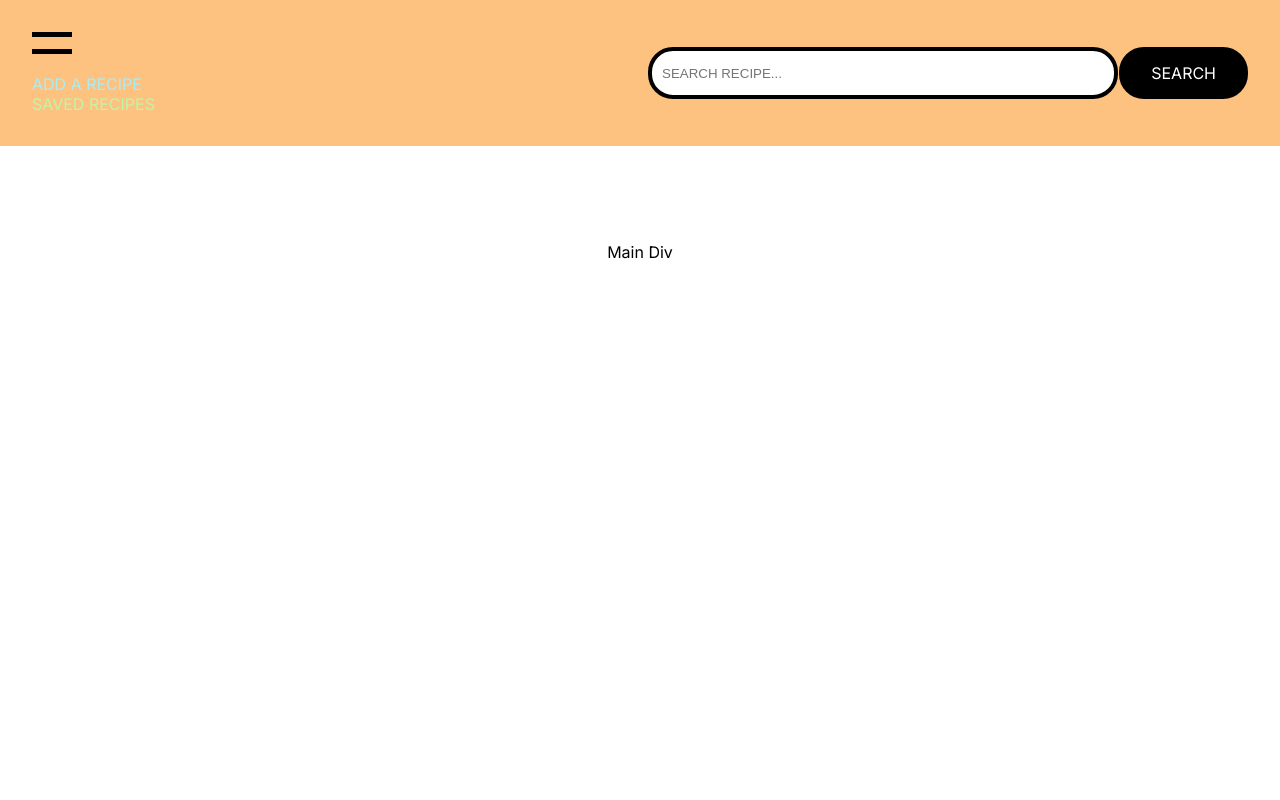
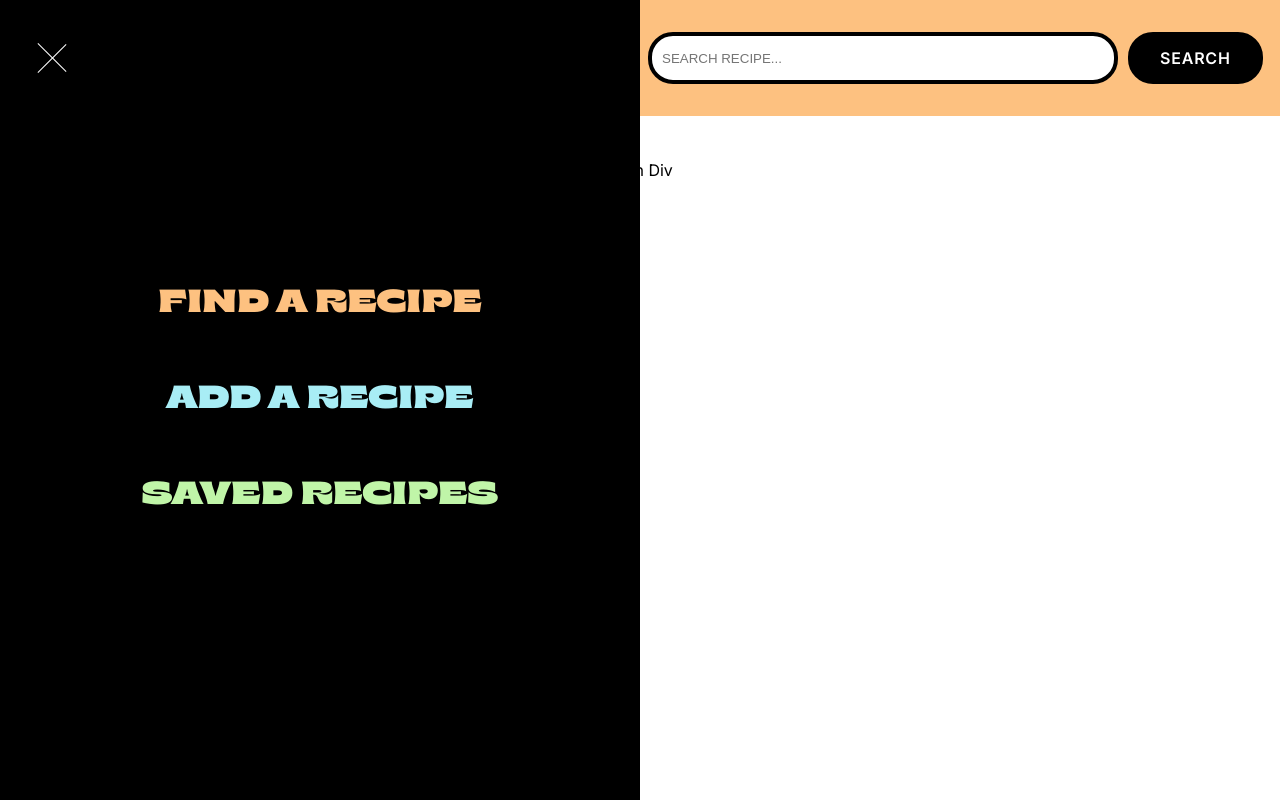
Before and after one commit to janvierjr/collective-eats, a Next.js app: page / in a window 1280 px wide. Both pictures are taken after a click on the button 52 px from the left and 43 px from the top of the page. Shown: the top 800 px of the page. Built offline with nearby package versions, Linux system fonts and the light colour scheme.

Commit message:
update nav menu and hamburger menu active state

```diff
--- a/src/app/components/Navigation/Navbar.tsx
+++ b/src/app/components/Navigation/Navbar.tsx
@@ -13,38 +13,50 @@ const Navbar = () => {
   const [activeNav, setActiveNav] = useState(false);
   const [activeIndex, setActiveIndex] = useState(-1);
 
+  const handleMenuOpen = () => {
+    setActiveNav(!activeNav);
+
+  }
+
   return (
     <header>
       <nav className={styles.navigation}>
         <div className={'max-container'}>
-          <div className='nav-menu-wrapper'>
+          <div className='nav__menu_wrapper'>
             <button
               className={styles.hamburgerButton}
               aria-haspopup='true'
+              type='button'
+              onClick={handleMenuOpen}
+            >
+              <div
+                className={`topLine ${activeNav ? 'active' : ''}`}
+              ></div>
+              <div
+                className={`bottomLine ${activeNav ? 'active' : ''}`}
+              ></div>
+            </button>
+            {activeNav && (
+              <div
+                className={`nav__menu ${activeNav ? 'active' : ''}`}
+                role='menu'
                 aria-expanded={activeNav}
-              type='button'
-              onClick={() => setActiveNav(!activeNav)}
-            >
-              <div className={styles.topLine}></div>
-              <div className={styles.bottomLine}></div>
-            </button>
-            <div
-              className={`${activeNav ? 'active' : ''} nav-menu`}
-              role='menu'
               >
                 {NAV_MENU_LIST.map((menu, index) => {
                   return (
                     <div
                       onClick={() => {
-                      setActiveIndex(index)
-                      setActiveNav(false)
+                        setActiveIndex(index);
+                        setActiveNav(false);
                       }}
-                    key={menu.text}>
+                      key={menu.text}
+                    >
                       <NavItem active={activeIndex === index} {...menu} />
                     </div>
                   );
                 })}
               </div>
+            )}
           </div>
         </div>
         <div className={styles.searchContainer}>
--- a/src/app/components/Navigation/navbar.module.css
+++ b/src/app/components/Navigation/navbar.module.css
@@ -16,19 +16,9 @@
   width: 40px;
   height: 22px;
   cursor: pointer;
+  z-index: 9999;
 }
 
-.topLine {
-  width: 100%;
-  height: 5px;
-  background-color: var(--black);
-}
-
-.bottomLine {
-  width: 100%;
-  height: 5px;
-  background-color: var(--black);
-}
 
 /* NAV ITEM */
 .nav__item {
@@ -39,10 +29,14 @@
 /* SEARCH BAR */
 .searchContainer {
   position: relative;
+  font-family: inter, sans-serif;
+  font-weight: 600;
+  letter-spacing: .05rem;
   min-width: 600px;
   margin: 0 auto;
   display: flex;
   justify-content: space-between;
+  gap: 10px;
 }
 
 .searchInput {
@@ -62,6 +56,5 @@
   }
   .searchInput {
     min-width: calc(250px);
-    margin-right: 10px;
   }
 }
--- a/src/app/globals.css
+++ b/src/app/globals.css
@@ -1,5 +1,11 @@
+
+@font-face {
+  font-family: 'brice';
+  src: url('../../public/fonts/Brice-BlackSemiExpanded.otf');
+}
+
 :root {
-  --max-width: 1280px;
+  --max-width: 1380px;
   --border-radius: 25px;
   --font-mono: ui-monospace, Menlo, Monaco, 'Cascadia Mono', 'Segoe UI Mono',
     'Roboto Mono', 'Oxygen Mono', 'Ubuntu Monospace', 'Source Code Pro',
@@ -14,7 +20,6 @@
   --sky-blue: #A8EDF5;
   --white: white;
 }
-
 
 * {
   box-sizing: border-box;
@@ -34,8 +39,9 @@ a {
 }
 
 .max-container {
-  width: 100%;
-  max-width: 1280px;
+  width: 95%;
+  max-width: var(--max-width);
+  margin: 0 auto;
 }
 
 /* RESET BUTTON + KEEP TAB OUTLINE */
@@ -49,6 +55,71 @@ button {
   padding: 12px 28px;
   border: 4px solid var(--black);
   cursor: pointer;
+}
+
+header {
+  position: fixed;
+  width: 100%;
+  top: 0;
+  z-index: 99;
+}
+
+.nav__menu.active {
+  display: flex;
+  font-family: brice, sans-serif;
+  font-size: 2rem;
+  flex-direction: column;
+  justify-content: center;
+  align-items: center;
+  position: absolute;
+  top: 0%;
+  left: 0%;
+  width: 600px;
+  min-width: 50%;
+  min-height: calc(100lvh);
+  row-gap: 4rem;
+  transition: all 400ms ease;
+  background-color: var(--black);
+  z-index: 999;
+  right: 0;
+}
+
+.nav__menu {
+  left: -103%;
+}
+
+/* -------- NAV HAMBURGER animation --------- */
+
+.topLine {
+  width: 100%;
+  height: 5px;
+  background-color: var(--black);
+  transition: all 300ms ease ;
+}
+
+.bottomLine {
+  width: 100%;
+  height: 5px;
+  background-color: var(--black);
+  transition: all 300ms ease;
+}
+
+/* hamburgerButton Animation */
+
+.topLine.active {
+  transform: rotate(45deg);
+  margin-top: 10px;
+  background-color: var(--white)
+}
+
+.bottomLine.active {
+  transform: rotate(-45deg);
+  margin-bottom: 10px;
+  background-color: var(--white)
+}
+
+main {
+  margin-top: 4em;
 }
 
 /* TEXT COLORS */
@@ -121,3 +192,9 @@ button {
 .bg-sky-blue {
   background-color: var(--sky-blue);
 }
+
+@media screen and (max-width: 600px) {
+  .nav__menu.active {
+    width: 100%;
+  }
+}
--- a/src/app/layout.tsx
+++ b/src/app/layout.tsx
@@ -2,9 +2,11 @@ import type { Metadata } from 'next'
 import { Inter } from 'next/font/google'
 import Navbar from './components/Navigation/Navbar';
 import Footer from './components/Footer/Footer';
+import localFont from 'next/font/local';
 import './globals.css'
 
 const inter = Inter({ subsets: ['latin'] })
+const brice =  localFont({src: '../../public/fonts/Brice-BlackSemiExpanded.otf'})
 
 export const metadata: Metadata = {
   title: 'Collective Eats',
```
Also changed, not shown: public/fonts/Brice-BlackSemiExpanded.otf (added). Lines whose indentation alone changed are shown as unchanged.
